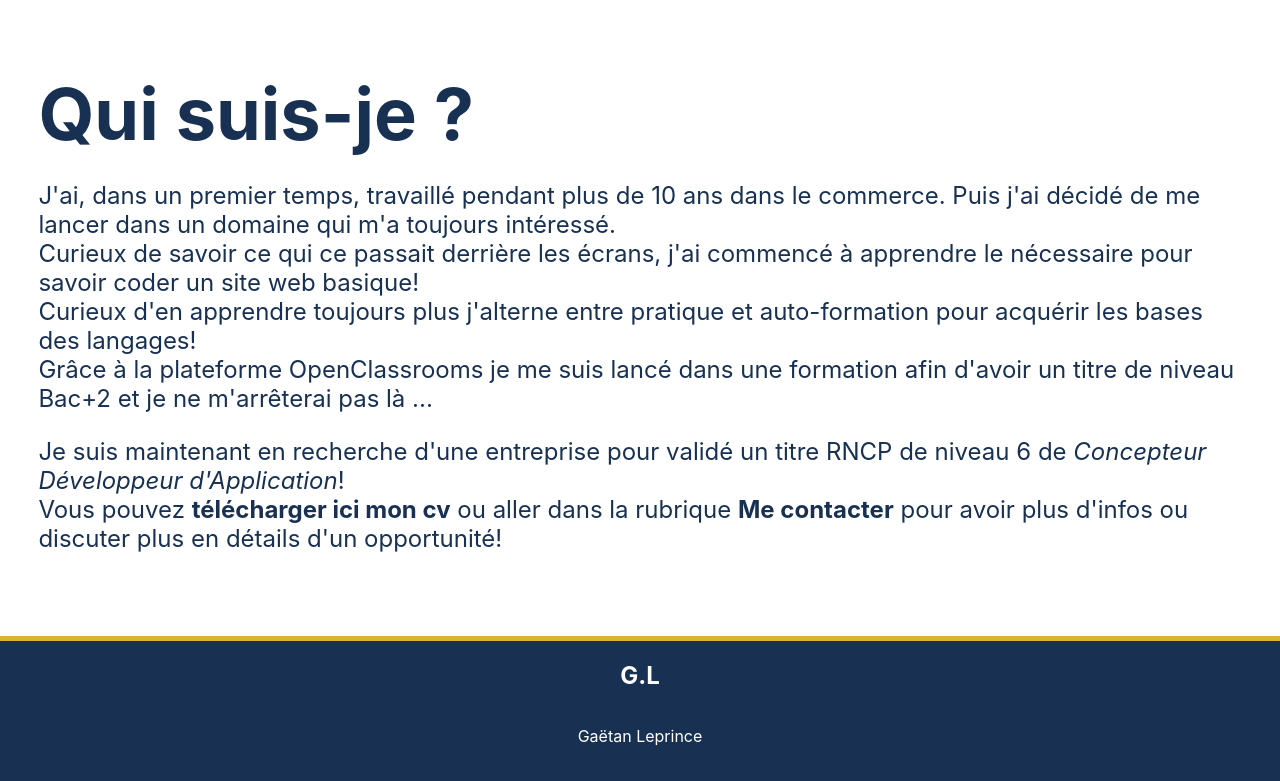
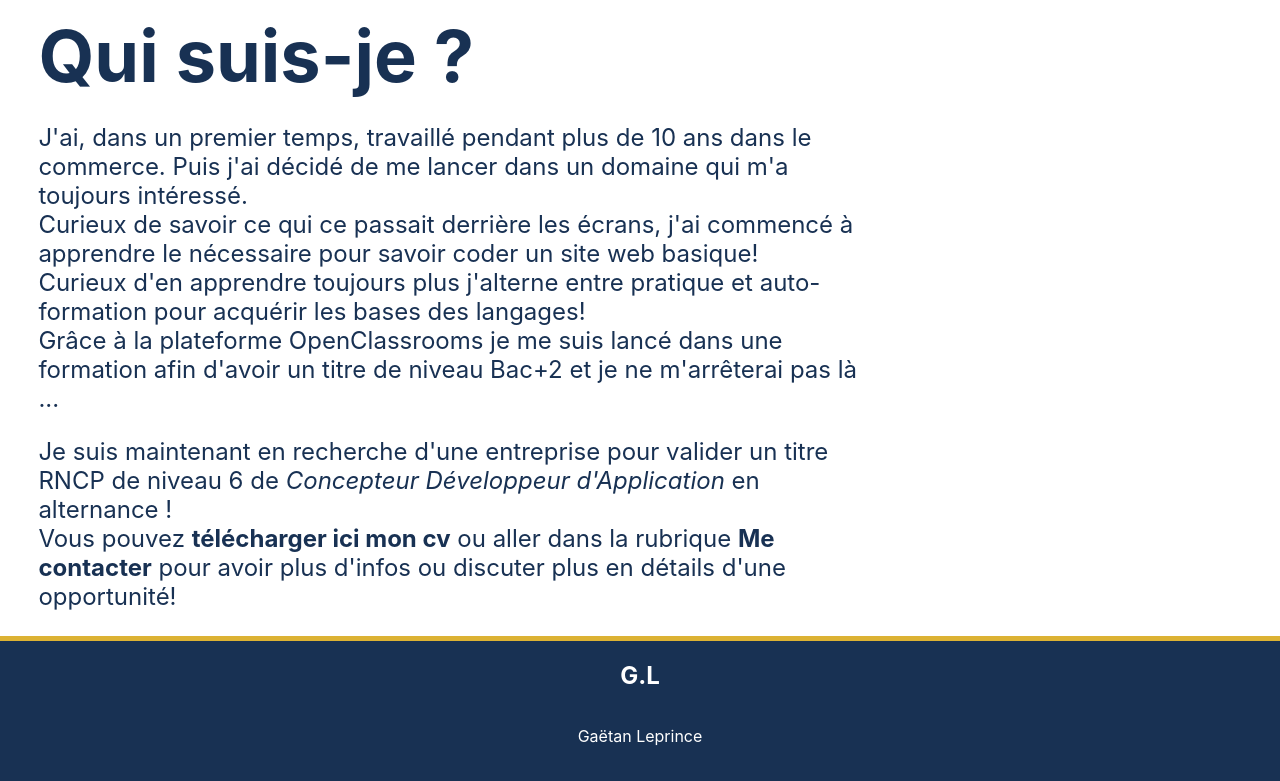
Before and after one commit to PesoPueblo/LEPRINCE-Gaetan-Porfolio, a React (Create React App) app in the folder frontend/: page / in a window 1280 px wide. Shown: the part 840-1621 px from the top of the page. Built offline with nearby package versions, Linux system fonts and the light colour scheme.

Commit message:
ajout max width text présentation correction orthographe

```diff
--- a/frontend/src/components/apropos.jsx
+++ b/frontend/src/components/apropos.jsx
@@ -12,8 +12,8 @@ export default function Apropos() {
                         Grâce à la plateforme OpenClassrooms je me suis lancé dans une formation afin d'avoir un titre de niveau Bac+2 et je ne m'arrêterai pas là ... <br />
                     </p>
                     <p className="Text">
-                        Je suis maintenant en recherche d'une entreprise pour validé un titre RNCP de niveau 6 de <em>Concepteur Développeur d'Application</em>! <br />
-                        Vous pouvez <Link to={require('../asset/cv_GAETAN_LEPRINCE.pdf')} target="_blank" download className="link">télécharger ici mon cv</Link> ou aller dans la rubrique <Link to="/contact" className="link">Me contacter</Link> pour avoir plus d'infos ou discuter plus en détails d'un opportunité!
+                        Je suis maintenant en recherche d'une entreprise pour valider un titre RNCP de niveau 6 de <em>Concepteur Développeur d'Application</em> en alternance !<br />
+                        Vous pouvez <Link to={require('../asset/cv_GAETAN_LEPRINCE.pdf')} target="_blank" download className="link">télécharger ici mon cv</Link> ou aller dans la rubrique <Link to="/contact" className="link">Me contacter</Link> pour avoir plus d'infos ou discuter plus en détails d'une opportunité!
                     </p>
                 </div>
             </div>
--- a/frontend/src/styles/presentation.css
+++ b/frontend/src/styles/presentation.css
@@ -26,6 +26,7 @@
 .Text{
     color: rgb(24,49,83);
     font-size: 1.5rem;
+    max-width: 70%;
 }
 .LinkRS{
     display: flex;
```
